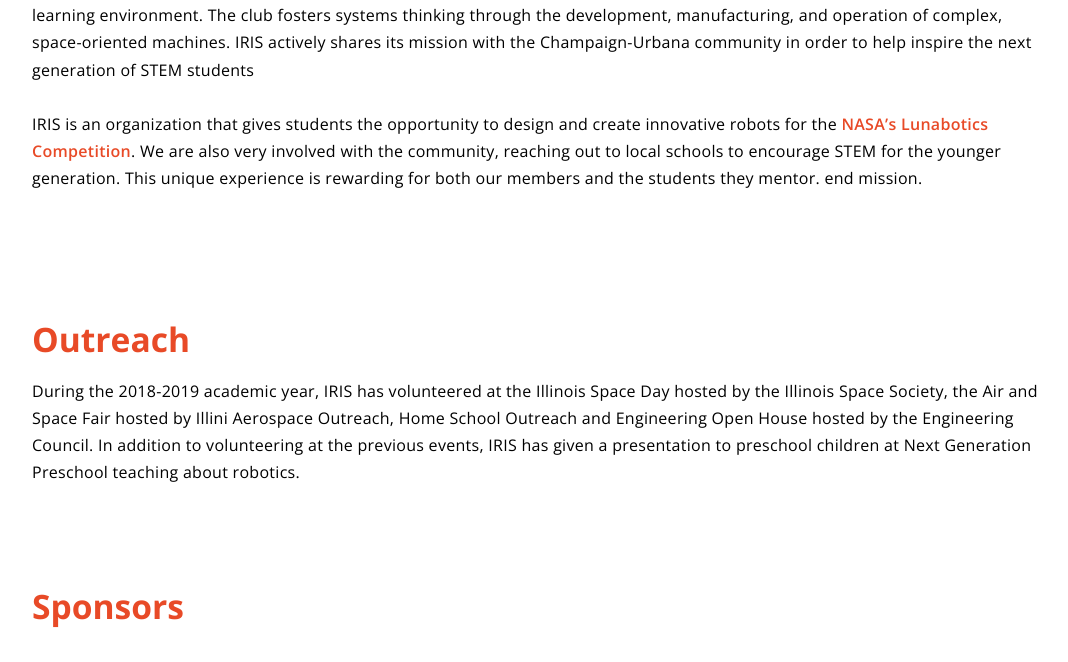
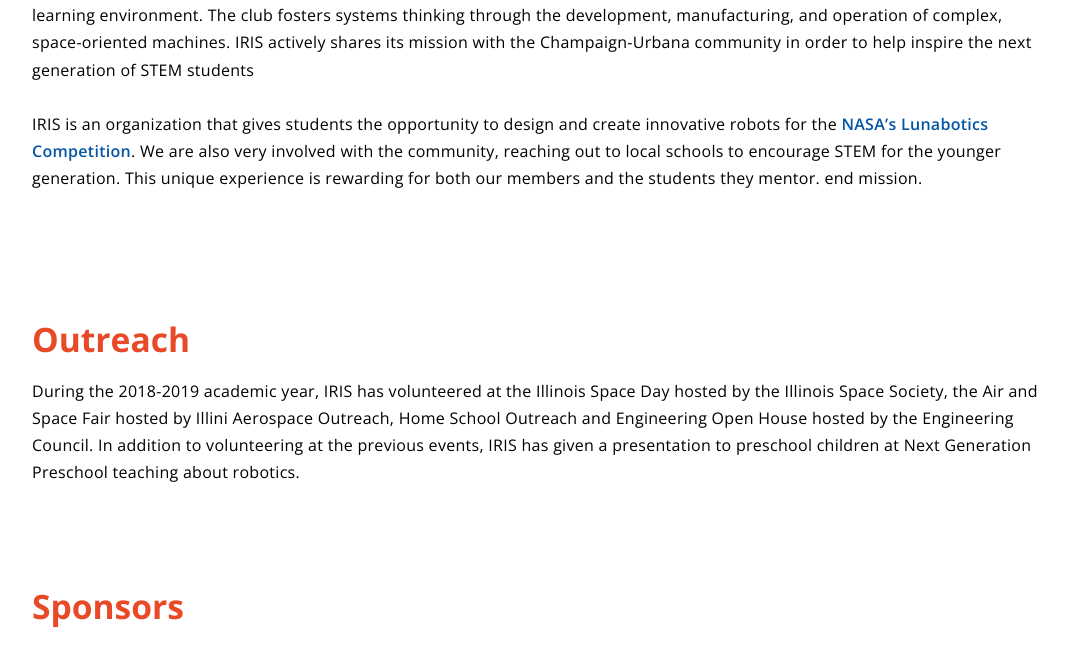
Before and after one commit to IllinoisRoboticsInSpace/IllinoisRoboticsInSpace.github.io, a Gatsby site: page / in a window 1280 px wide. Shown: the part 887-1549 px from the top of the page, without its empty margins (96-1164 px from the left). Built offline with nearby package versions, Linux system fonts and the light colour scheme; Gatsby itself is replaced by a stand-in of ours.

Commit message:
feat: change link color for improved accessibility

```diff
--- a/src/styles/globals.css
+++ b/src/styles/globals.css
@@ -20,6 +20,7 @@
 
 a:hover {
 	opacity: 0.65;
+	color: #E84A27;
 }
 
 .background {
--- a/src/styles/text.css
+++ b/src/styles/text.css
@@ -37,7 +37,7 @@
 }
 
 a {
-	color: #E84A27;
+	color: #0455A4;
 	font-weight: 600;
 }
 
```
